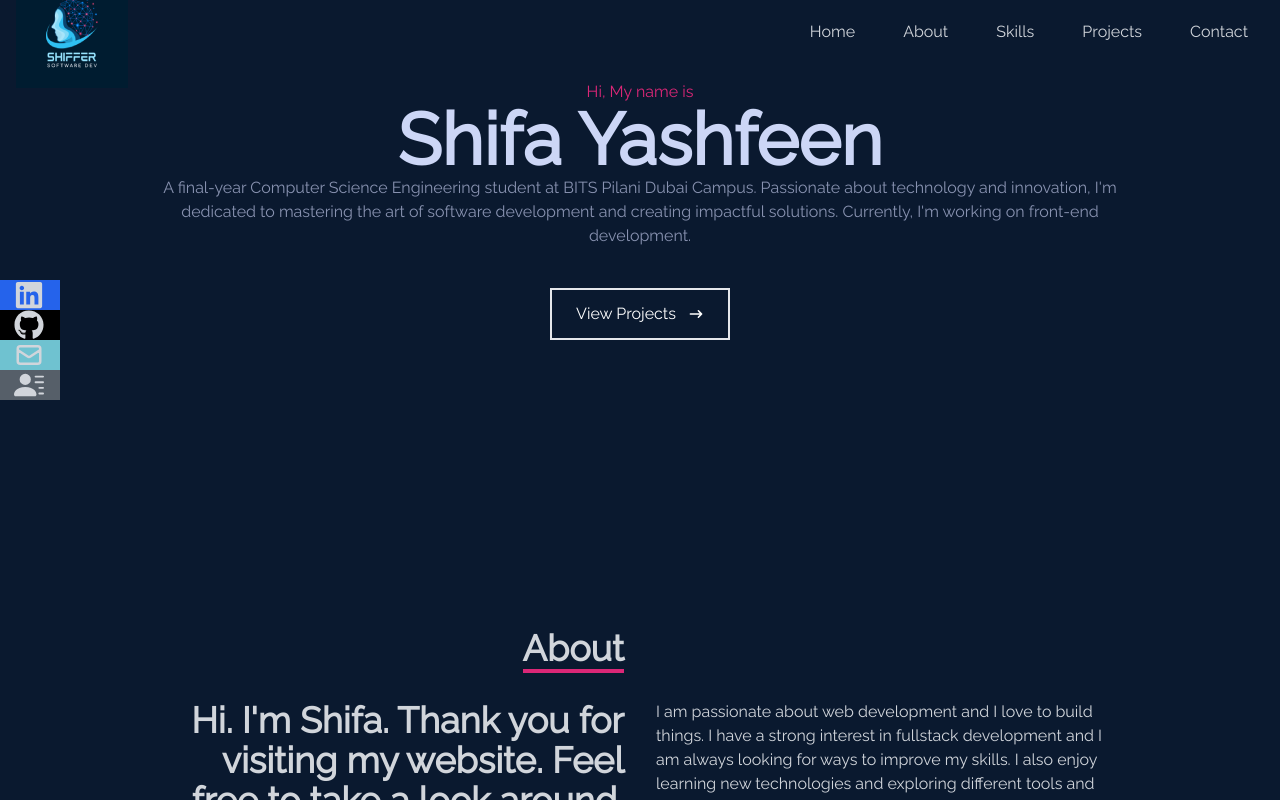
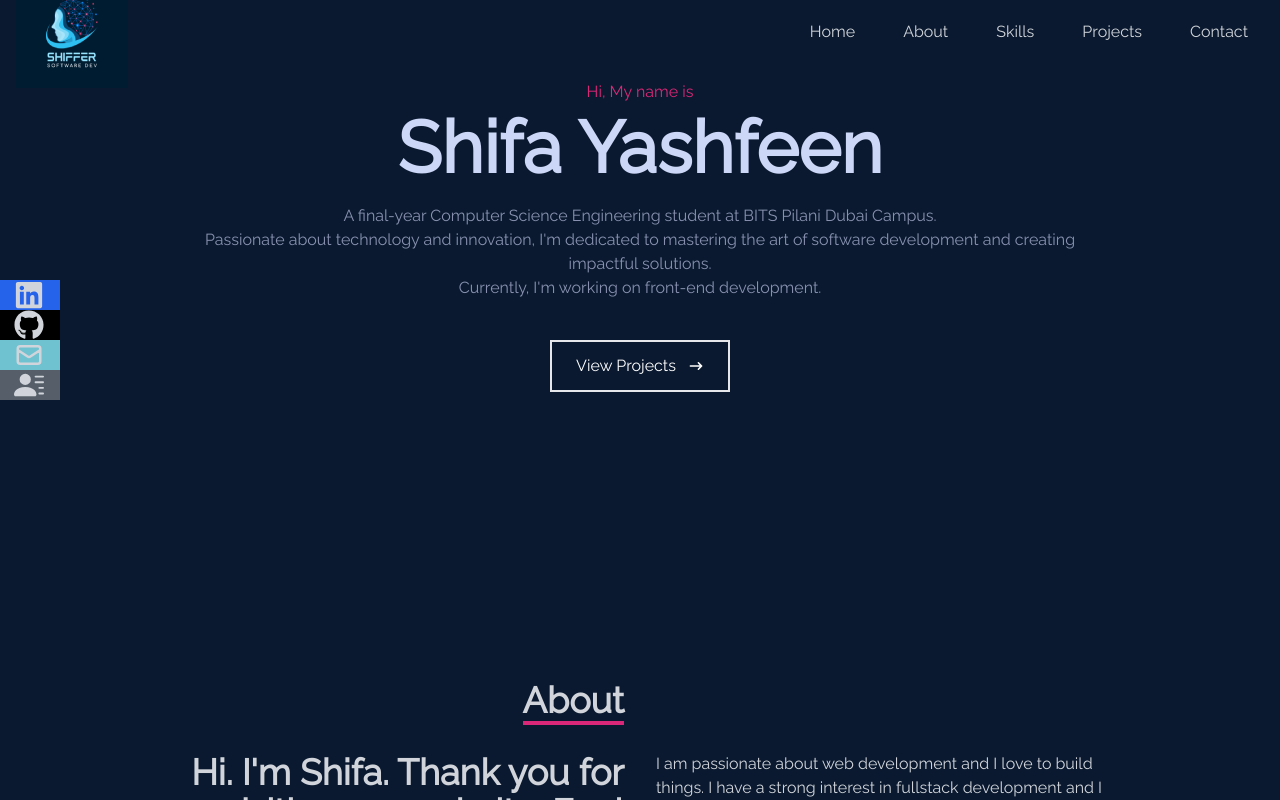
Before and after one commit to shiffy-dev/portfolio, a React (Create React App) app: page / in a window 1280 px wide. Shown: the top 800 px of the page. Built offline with nearby package versions, Linux system fonts and the light colour scheme.

Commit message:
more padding stuff ig

```diff
--- a/src/components/Home.jsx
+++ b/src/components/Home.jsx
@@ -7,10 +7,10 @@ const Home = () => {
       {/* Container */}
       <div className='max-w-[1000px] mx-auto text-center text-white'>
         <p className="text-pink-600">Hi, My name is</p>
-        <h1 className='text-4xl sm:text-7xl font-bold text-[#ccd6f6]'>Shifa Yashfeen</h1>
-        <p className="text-[#8892b0] pl-3 pr-3"> A final-year Computer Science Engineering student at BITS Pilani Dubai Campus.
+        <h1 className='text-4xl sm:text-7xl font-bold text-[#ccd6f6] pt-2'>Shifa Yashfeen</h1>
+        <p className="text-[#8892b0] pl-10 pr-10 justify-center pt-5"> A final-year Computer Science Engineering student at BITS Pilani Dubai Campus. <br/>
           Passionate about technology and innovation, I'm dedicated to mastering the art of software development
-          and creating impactful solutions. Currently, I'm working on front-end development.</p>
+          and creating impactful solutions. <br/> Currently, I'm working on front-end development.</p>
 
 
         <div className='flex justify-center mt-8'>
```
